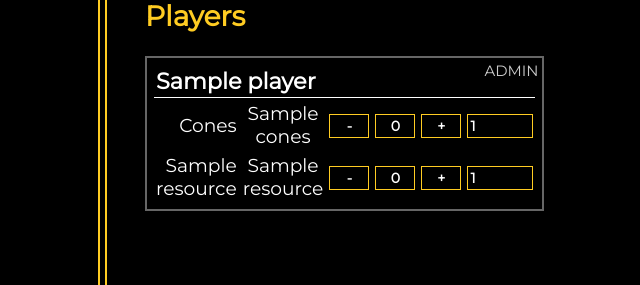
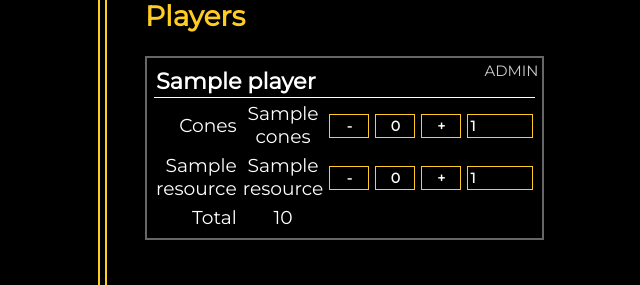
Before and after one commit to sidkurella/cones-of-dunshire, a Flask app: template cones_of_dunshire/templates/game.html in a window 1280 px wide. Shown: the part 775-1060 px from the top of the page, without its empty margins (444-1084 px from the left). Run offline with Flask 2, Linux system fonts and the light colour scheme; the template is opened without the code that fills it: most values are stand-ins (such as "Sample title", 1, 10 or a date in 2020).

Commit message:
Show total number of resources

```diff
--- a/cones_of_dunshire/templates/game.html
+++ b/cones_of_dunshire/templates/game.html
@@ -192,6 +192,10 @@
         </tr>
     </form>
     {% endfor %}
+    <tr>
+        <td class="resource">Total</td>
+        <td class="amount">{{ player.resources|sum }}</td>
+    </tr>
 </table>
 {% endfor %}
 </div>
```
